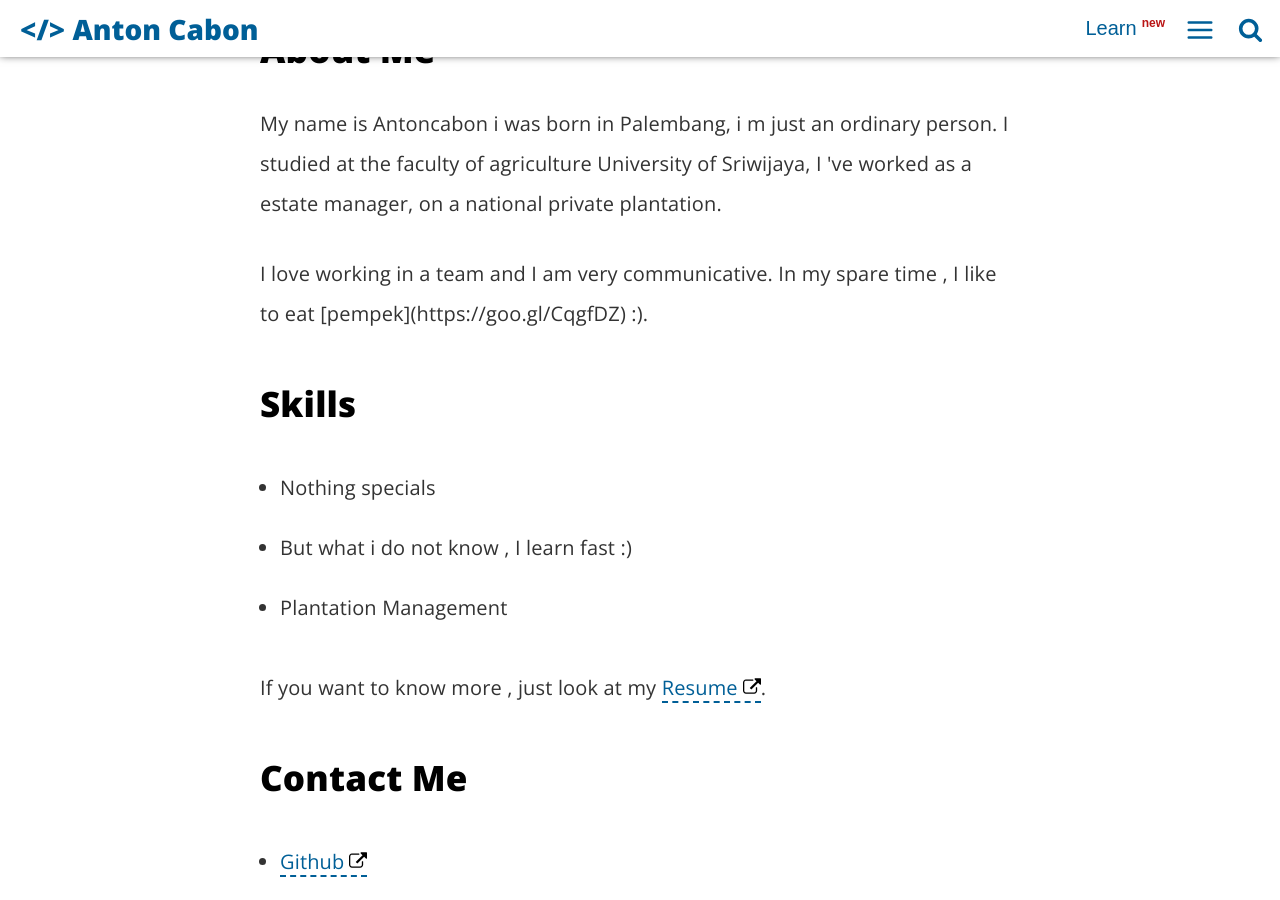
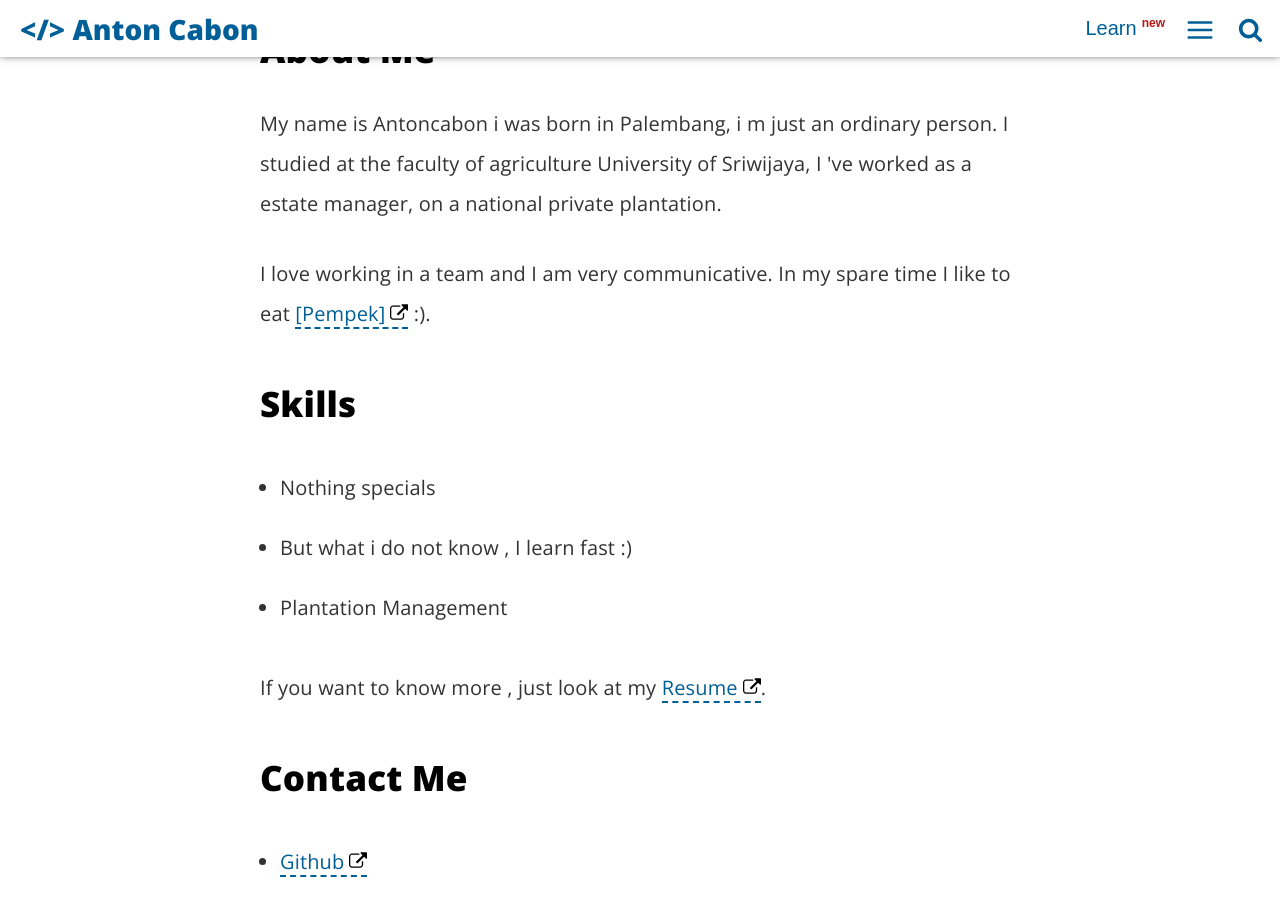
Before and after one commit to antoncabon/antoncabon.github.io, a Jekyll site: the page built from about.html, in a window 1280 px wide and 900 px high, scrolled down 790 px. Built offline with Jekyll 4.4.1, drawn with Linux system fonts in a browser that asks for light colours; some of the changed lines change nothing that is shown.

Commit message:
Update about.html

```diff
--- a/about.html
+++ b/about.html
@@ -10,7 +10,7 @@
 <h2>About Me</h2>
 
 <p>My name is Antoncabon i was born in Palembang, i m just an ordinary person. I studied at the faculty of agriculture University of Sriwijaya, I 've worked as a estate manager, on a national private plantation.
-<p>I love working in a team and I am very communicative. In my spare time , I like to eat [pempek](https://goo.gl/CqgfDZ)  :).</p>
+<p>I love working in a team and I am very communicative. In my spare time I like to eat <a href="https://goo.gl/CqgfDZ" target="_blank">[Pempek]</a> :).</p>
 
 <h2>Skills</h2>
 
```
